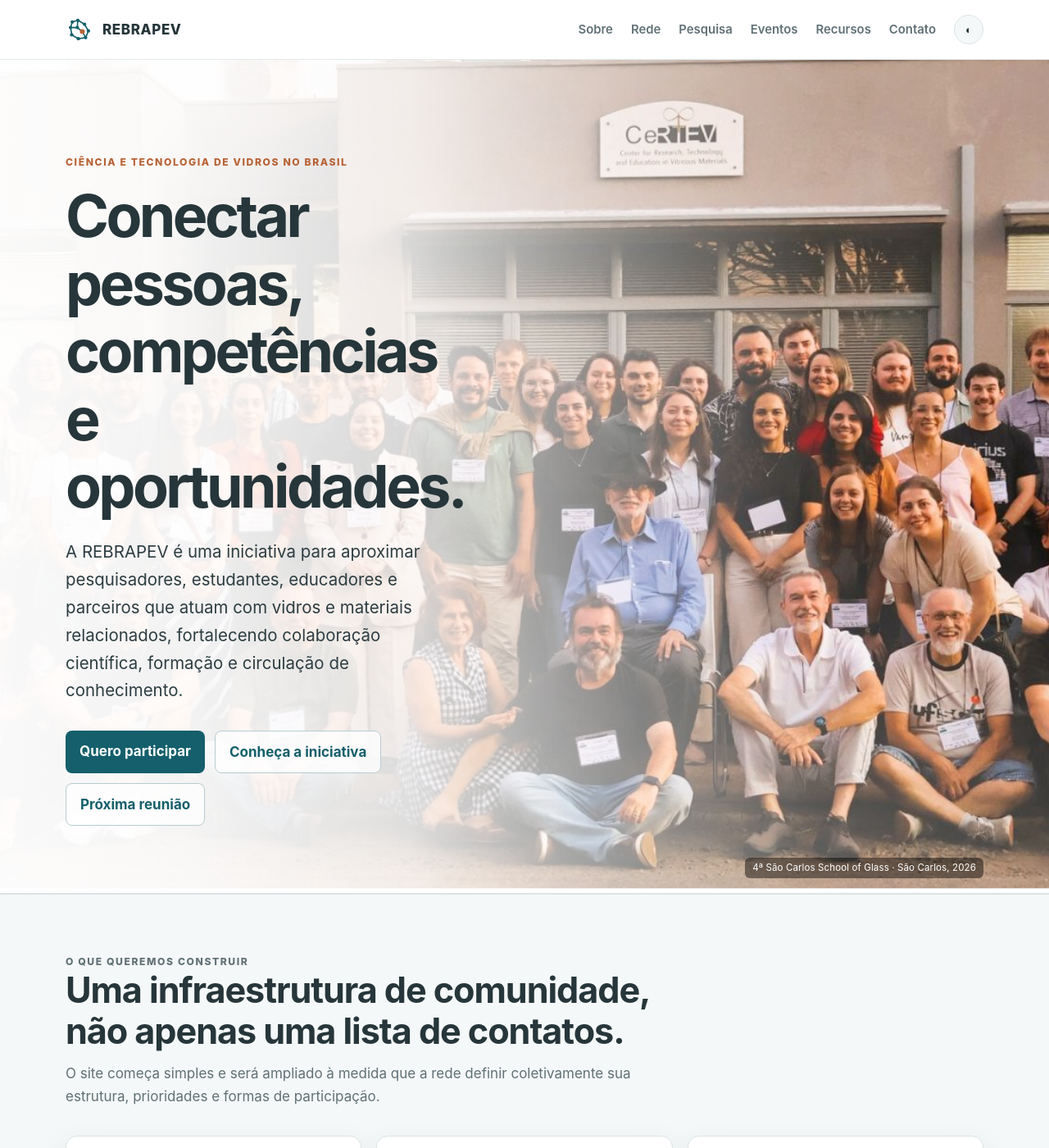
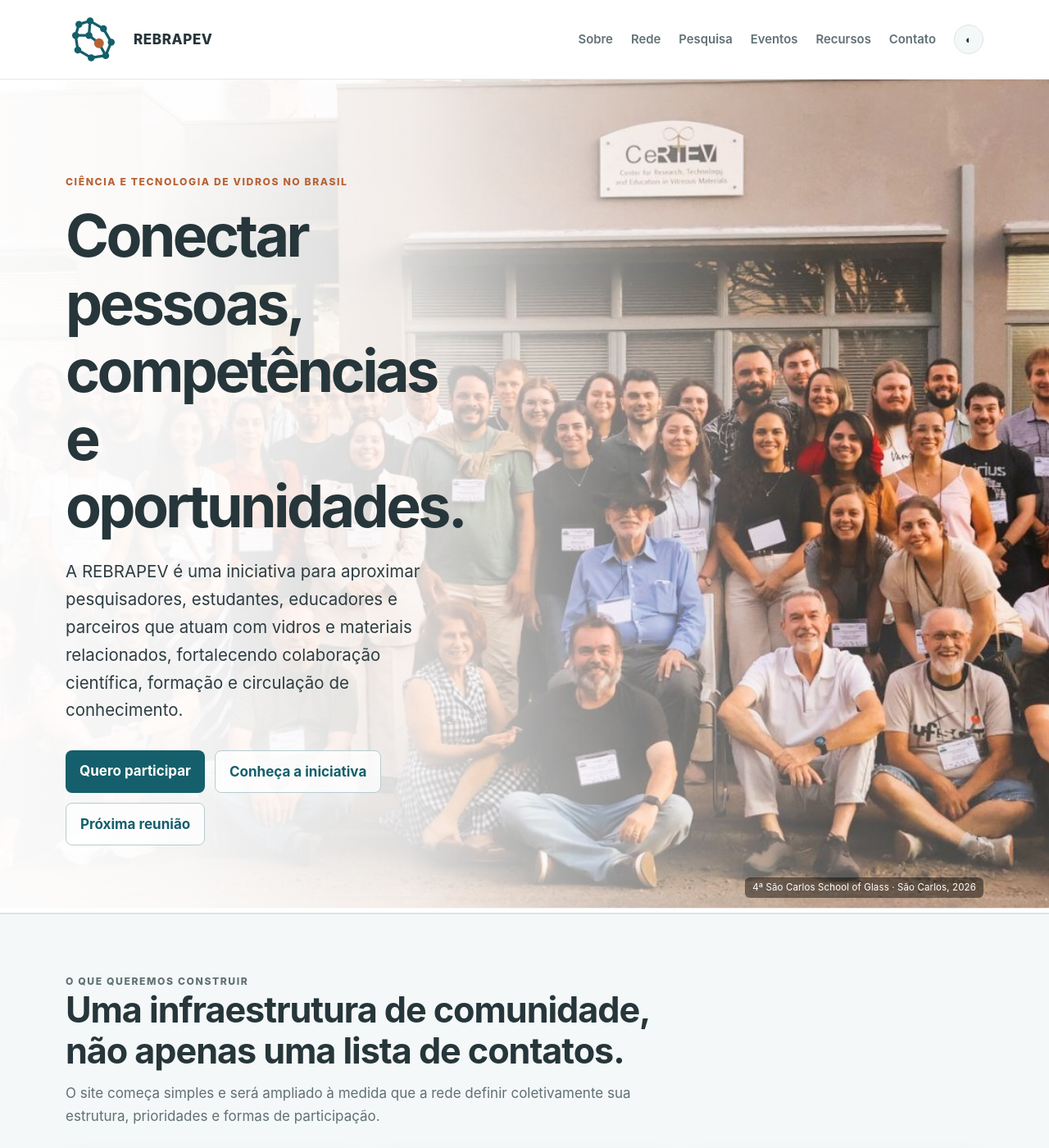
Before and after one commit to REBRAPEV/rebrapev.github.io, a Jekyll site: the page built from index.html, in a window 1280 px wide and 1400 px high. Shown: the whole window at 82% size. Built offline with Jekyll 4.4.1, drawn with Linux system fonts in a browser that asks for light colours.

Commit message:
Double the size of the header logo
Take the mark from 34 to 68 px, and from 30 to 60 px below 560 px.

At 68 px the mark no longer fits the 72 px header, so open the header to
96 px (84 px on small screens) to seat it with room above and below, and
widen the gap to the wordmark from 11 to 15 px so the two stay visually
separate at the larger size.

Co-Authored-By: Claude Opus 5 <noreply@anthropic.com>
Claude-Session: https://claude.ai/code/session_0173cMVJ3fvPba8XskeK5nNg

```diff
--- a/assets/css/main.css
+++ b/assets/css/main.css
@@ -75,9 +75,9 @@ img { max-width: 100%; height: auto; }
   background: color-mix(in srgb, var(--bg) 93%, transparent);
   backdrop-filter: blur(12px);
 }
-.header-inner { min-height: 72px; display: flex; align-items: center; justify-content: space-between; gap: 28px; }
-.brand { display: inline-flex; align-items: center; gap: 11px; color: var(--text); text-decoration: none; font-weight: 760; letter-spacing: 0.035em; }
-.brand-mark { width: 34px; height: 34px; display: block; flex: none; overflow: visible; }
+.header-inner { min-height: 96px; display: flex; align-items: center; justify-content: space-between; gap: 28px; }
+.brand { display: inline-flex; align-items: center; gap: 15px; color: var(--text); text-decoration: none; font-weight: 760; letter-spacing: 0.035em; }
+.brand-mark { width: 68px; height: 68px; display: block; flex: none; overflow: visible; }
 .desktop-nav { display: flex; align-items: center; gap: 22px; font-size: .93rem; }
 .desktop-nav a { color: var(--muted); text-decoration: none; font-weight: 590; }
 .desktop-nav a:hover, .desktop-nav a[aria-current="page"] { color: var(--brand-strong); }
@@ -224,8 +224,8 @@ h1, h2, h3 { line-height: 1.15; letter-spacing: -.025em; color: var(--text); }
 @media (max-width: 560px) {
   body { font-size: 16px; }
   .wrap, .page-shell { width: min(calc(100% - 28px), var(--max)); }
-  .header-inner { min-height: 62px; }
-  .brand-mark { width: 30px; height: 30px; }
+  .header-inner { min-height: 84px; }
+  .brand-mark { width: 60px; height: 60px; }
   .brand-name { font-size: .94rem; }
   .hero { padding-top: 56px; }
   .hero-photo { min-height: 660px; padding-bottom: 70px; }
```
